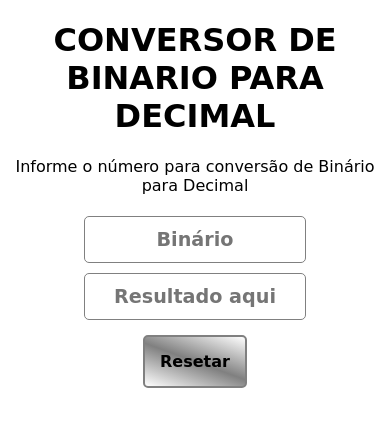
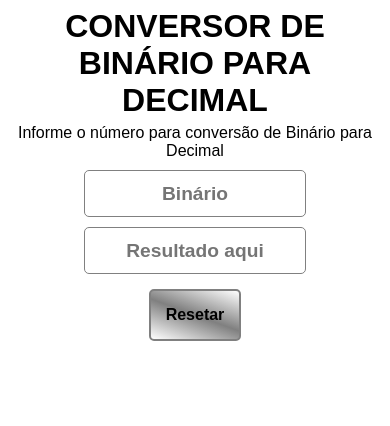
Before and after one commit to GabsxBatata/Conversor_binario_decimal, a plain HTML site: page index.html in a window 390 px wide. Drawn offline with Linux system fonts and the light colour scheme.

Commit message:
Responsividade alterada

```diff
--- a/index.html
+++ b/index.html
@@ -12,7 +12,7 @@
 
 <body>
 
-    <h1 class="center">CONVERSOR DE BINARIO PARA DECIMAL</h1>
+    <h1 class="center">CONVERSOR DE BINÁRIO PARA DECIMAL</h1>
     <p class="center">Informe o número para conversão de Binário para Decimal</p>
 
     <form class="center">
--- a/style.css
+++ b/style.css
@@ -1,11 +1,22 @@
 
 *{
-	font-family: "MedievalSharp", cursive, sans-serif;
-
+	font-family: sans-serif;
 }
 
 .center{
 	text-align: center;
+}
+
+h1{
+	min-width: 292px;
+	margin: 5px auto;
+}
+
+p{
+	text-align: center;
+	margin: 5px auto;
+	min-width: 200px;
+	max-width: 1000px;
 }
 
 [type = submit]{
@@ -37,7 +48,7 @@
 	width: 20%;
 	line-height: 25px;
 	margin: 5px;
-
+	min-width: 200px;
 }
 
 [type=text]:focus {
@@ -47,6 +58,7 @@
 ::placeholder{
 	text-align: center;
 	font-size: 1em;
+	min-width: 200px;
 }
 
 [type = reset]{
```
